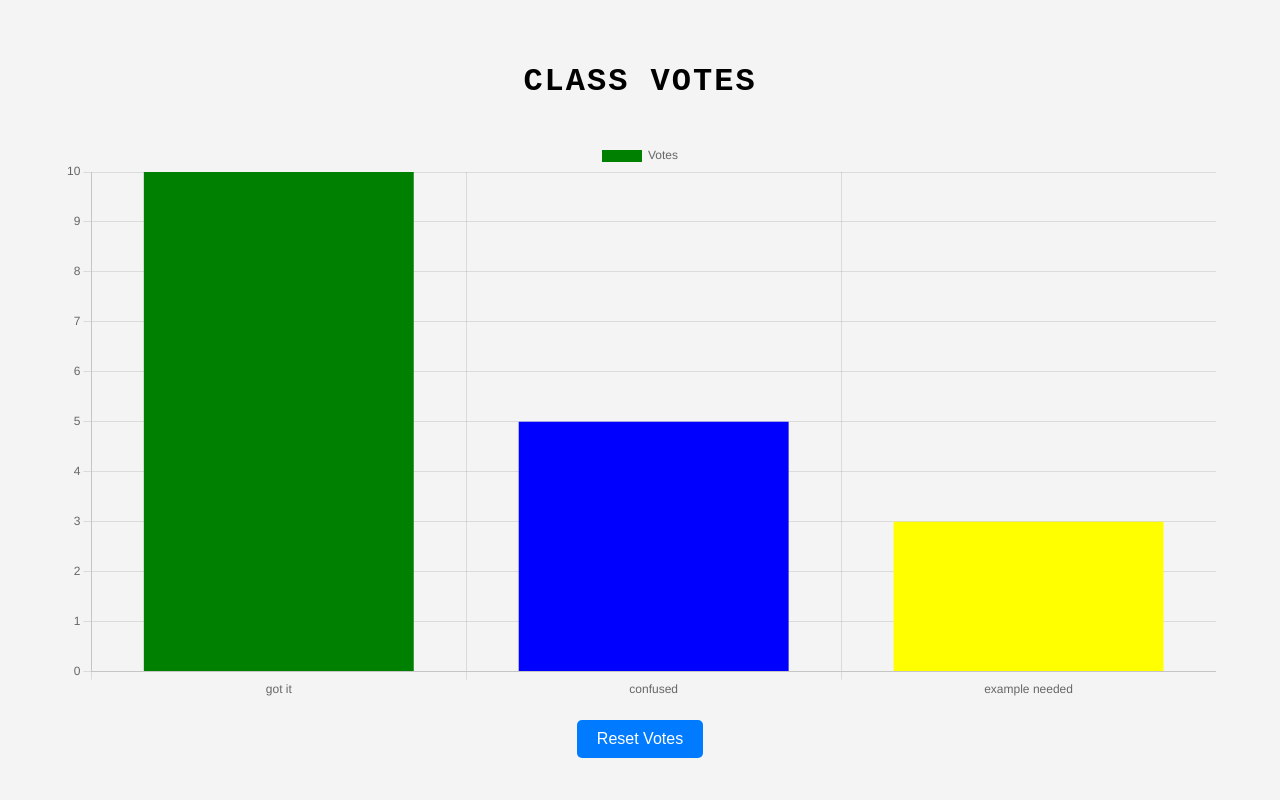
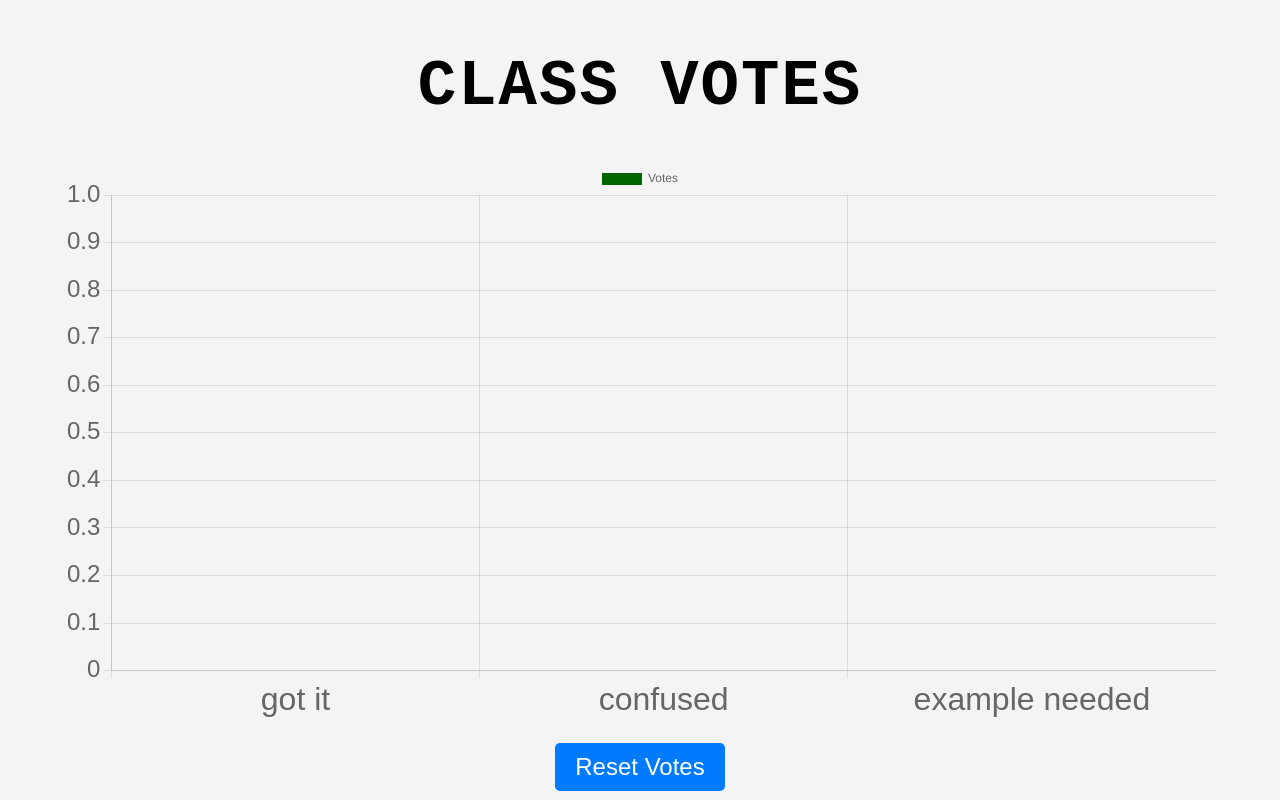
Before and after one commit to alisiak04/HCI, a Flask app: page / in a window 1280 px wide. Run offline with Flask 3, Linux system fonts and the light colour scheme.

Commit message:
accessible

```diff
--- a/server.py
+++ b/server.py
@@ -60,34 +60,34 @@ def reset_votes():
     student_votes = {}  # Reset student tracking
     return jsonify(votes)
 
-def populate_dummy_data():
-    """
-    Populates the votes dictionary with dummy data for testing purposes.
-    """
-    global votes, student_votes
+# def populate_dummy_data():
+#     """
+#     Populates the votes dictionary with dummy data for testing purposes.
+#     """
+#     global votes, student_votes
 
-    # Example dummy data
-    dummy_votes = {
-        "got it": 10,
-        "confused": 5,
-        "example needed": 3,
-        "undo": 2
-    }
+#     # Example dummy data
+#     dummy_votes = {
+#         "got it": 10,
+#         "confused": 5,
+#         "example needed": 3,
+#         "undo": 2
+#     }
 
-    # Update the votes dictionary with dummy data
-    votes.update(dummy_votes)
+#     # Update the votes dictionary with dummy data
+#     votes.update(dummy_votes)
 
-    # Optionally, populate student_votes with dummy data
-    student_votes = {
-        "student_1": "got it",
-        "student_2": "confused",
-        "student_3": "example needed",
-        "student_4": "got it",
-        "student_5": "undo"
-    }
+#     # Optionally, populate student_votes with dummy data
+#     student_votes = {
+#         "student_1": "got it",
+#         "student_2": "confused",
+#         "student_3": "example needed",
+#         "student_4": "got it",
+#         "student_5": "undo"
+#     }
 
 # Call this function to populate the UI with dummy data
-populate_dummy_data()
+#populate_dummy_data()
 
 
 if __name__ == '__main__':
--- a/templates/teacher.html
+++ b/templates/teacher.html
@@ -14,7 +14,8 @@
             height: 100vh;
             margin: 0;
             background-color: #f4f4f4;
-            font-family: Arial, sans-serif;
+            font-family: sans-serif;
+            font-size: 32px;
         }
         h1 {
             margin-bottom: 40px;
@@ -31,7 +32,7 @@
         button {
             padding: 10px 20px;
             margin-top: 20px;
-            font-size: 16px;
+            font-size: 24px;
             cursor: pointer;
             background-color: #007bff;
             color: white;
@@ -75,16 +76,30 @@
                         label: 'Votes',
                         data: [votesData['got it'] || 0, votesData['confused'] || 0, votesData['example needed'] || 0],
                         backgroundColor: [
-                            'green',  // got it
-                            'blue',   // confused
-                            'yellow'  // example needed
+                            '#006400',  // DarkGreen for got it
+                            '#0000CD',  // MediumBlue for confused
+                            '#FFD700'   // Gold for example needed
                         ],
                     }]
                 },
                 options: {
                     scales: {
                         y: {
-                            beginAtZero: true
+                            beginAtZero: true,
+                            ticks: {
+                                font: {
+                                    size: 24,
+                                    family: 'sans-serif'
+                                }
+                            }
+                        },
+                        x: {
+                            ticks: {
+                                font: {
+                                    size: 32,
+                                    family: 'sans-serif'
+                                }
+                            }
                         }
                     }
                 }
```
